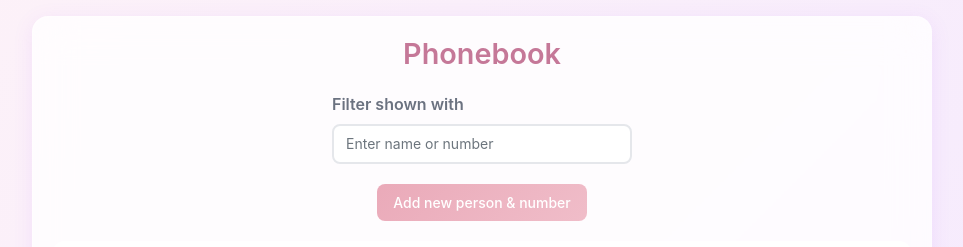
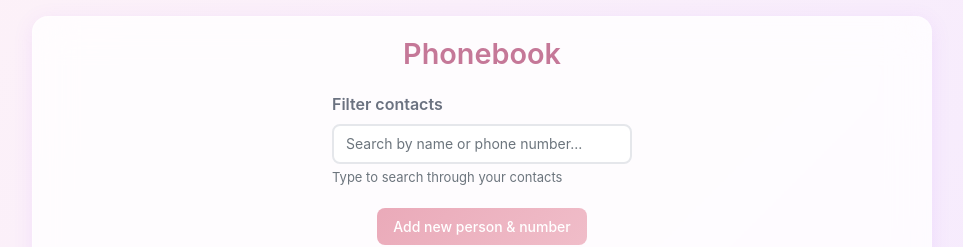
Before and after one commit to yumeangelica/fullstack-phonebook-application, a React app: page / in a window 1280 px wide. Shown: the top 247 px of the page, without its empty margins (158-1121 px from the left). Built offline with nearby package versions, Linux system fonts and the light colour scheme; no server answers.

Commit message:
Refactor Filter component for improved accessibility and user experience

```diff
--- a/client/components/Filter.js
+++ b/client/components/Filter.js
@@ -9,28 +9,34 @@ const Filter = ({ handleFilterChange, newFilter }) => {
   return (
     <div className="filter-container">
       <div className="filter-content">
-        <Form.Group>
-          <Form.Label className="filter-label">Filter shown with</Form.Label>
+        <Form.Group controlId="filterInput">
+          <Form.Label className="filter-label">
+            Filter contacts
+          </Form.Label>
           <div className="filter-input-wrapper">
             <Form.Control
-              id="filterInput"
               type="text"
               className="filter-input"
               onChange={handleFilterChange}
               value={newFilter}
-              placeholder="Enter name or number"
+              placeholder="Search by name or phone number..."
+              aria-describedby="filter-help"
             />
             {newFilter && (
               <button
                 type="button"
                 className="filter-clear-btn"
                 onClick={clearFilter}
-                aria-label="Clear filter"
+                aria-label="Clear search filter"
+                title="Clear filter"
               >
                 ×
               </button>
             )}
           </div>
+          <Form.Text id="filter-help" className="text-muted" style={{ fontSize: '13px', marginTop: '8px' }}>
+            {newFilter ? `Showing results for "${newFilter}"` : 'Type to search through your contacts'}
+          </Form.Text>
         </Form.Group>
       </div>
     </div>
```
